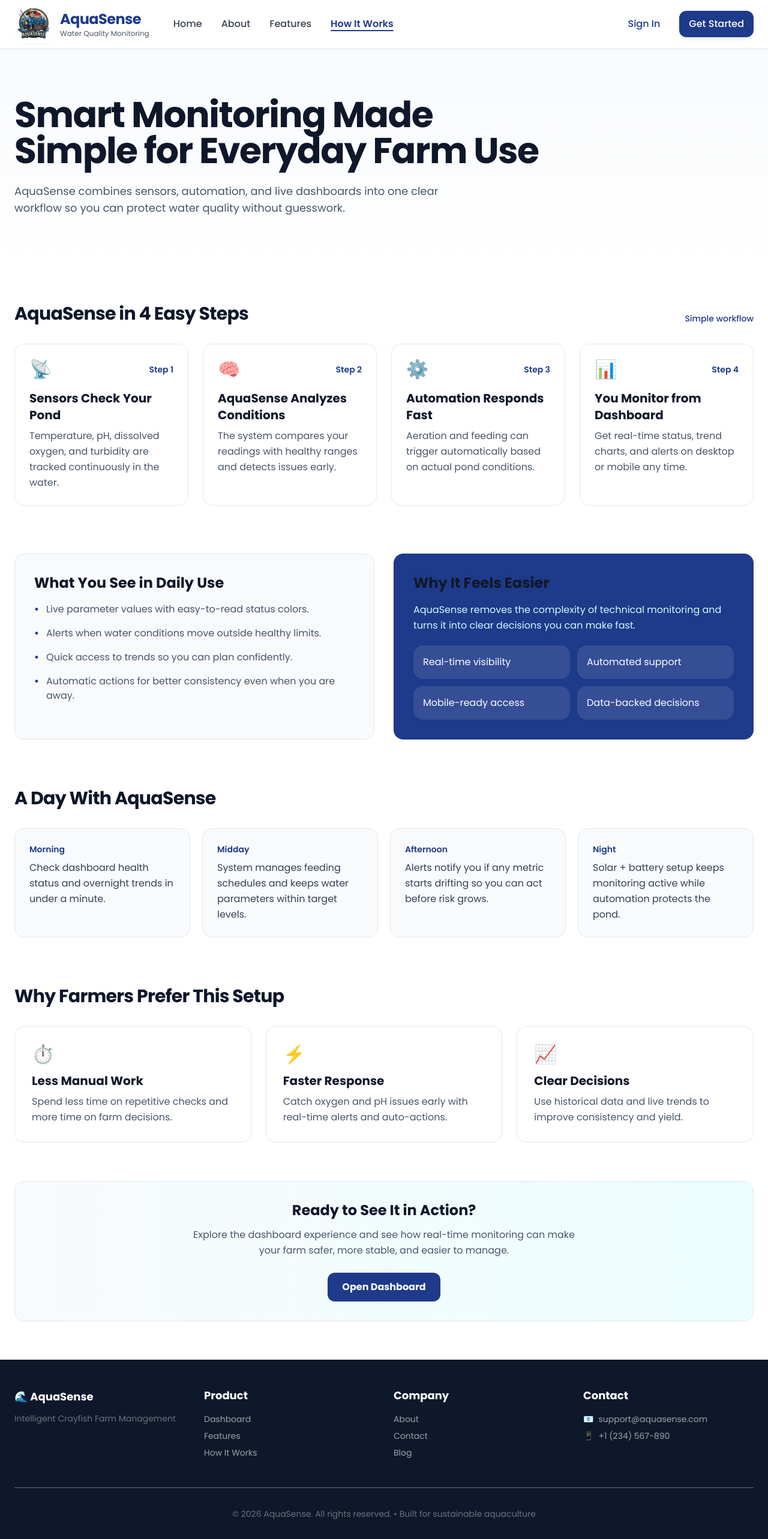
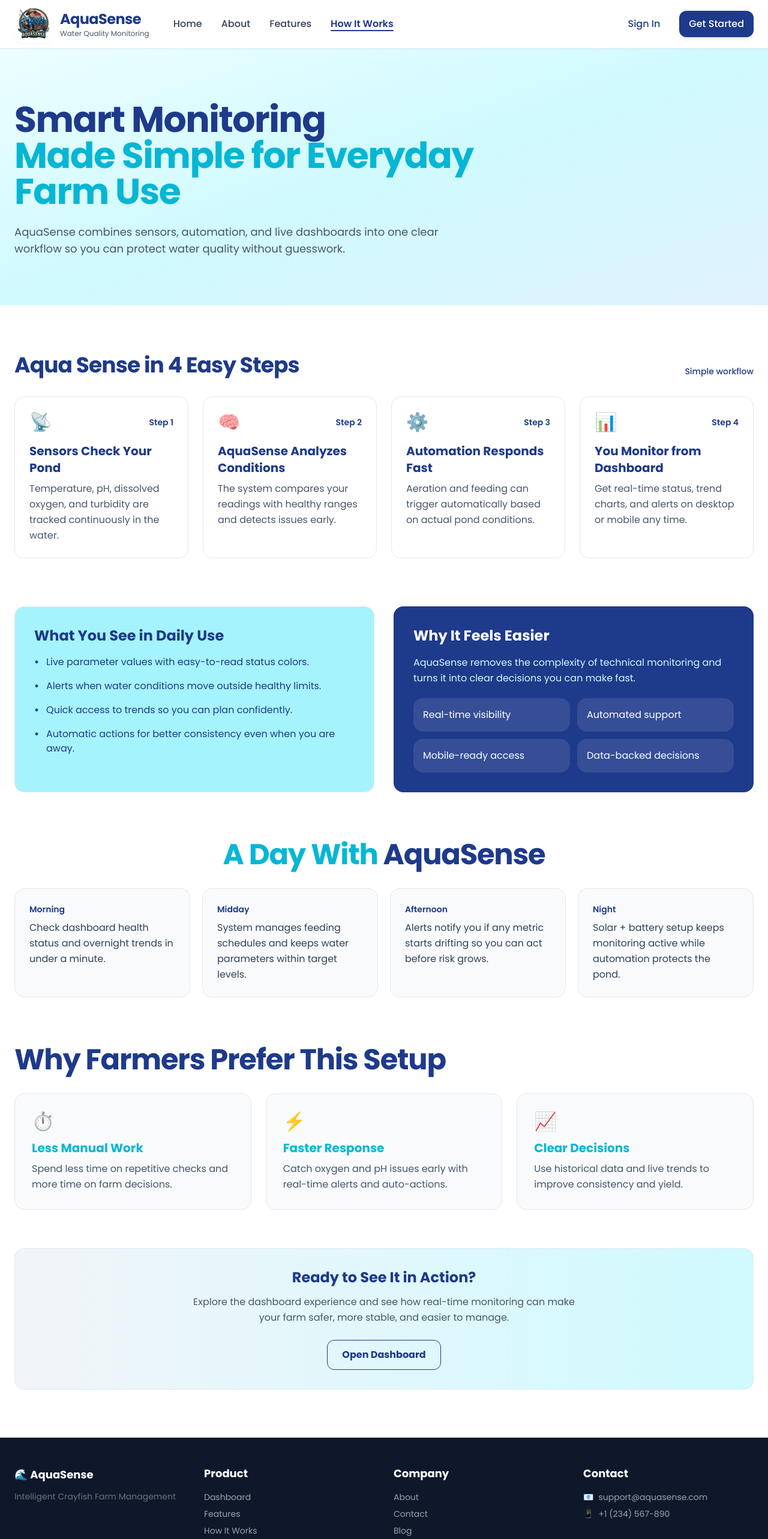
Before and after one commit to jiro0823/AquaSense, a React (Vite) app in the folder Frontend/: page /how-it-works in a window 1280 px wide. Shown: the top 2566 px of the page at 60% size. Built offline with nearby package versions, Linux system fonts and the light colour scheme.

Commit message:
feat(ui): improve dashboard, landing, HowitWork, About  and auth pages UI

```diff
--- a/Frontend/src/components/WaterQuality/Dashboard.tsx
+++ b/Frontend/src/components/WaterQuality/Dashboard.tsx
@@ -72,9 +72,13 @@
 
   // Periodic health check for backend connectivity
   useEffect(() => {
+    const apiBase = (import.meta as ImportMeta & { env?: Record<string, string | undefined> }).env
+      ?.VITE_API_URL || 'http://localhost:5000/api/v1';
+    const healthUrl = `${apiBase.replace(/\/api\/v\d+\/?$/, '')}/health`;
+
     const checkBackendHealth = async () => {
       try {
-        const response = await fetch('http://localhost:5000/health', {
+        const response = await fetch(healthUrl, {
           signal: AbortSignal.timeout(3000),
         });
         // Health check is just for logging - WebSocket connection is what matters
--- a/Frontend/src/pages/AboutPage.tsx
+++ b/Frontend/src/pages/AboutPage.tsx
@@ -13,7 +13,7 @@
       <Navigation />
 
       {/* Hero Section */}
-      <section className="px-4 py-16 bg-gradient-to-br from-blue-50 via-white to-cyan-50 sm:px-6 sm:py-20">
+       <section className="relative px-4 py-16 overflow-hidden bg-gradient-to-br from-cyan-50 via-cyan-100 to-sky-100 sm:px-6 sm:py-20">
         <div className="mx-auto max-w-7xl">
           <div className="grid items-center grid-cols-1 gap-12 md:grid-cols-2">
             {/* Left Side - Text */}
--- a/Frontend/src/pages/HowItWorksPage.tsx
+++ b/Frontend/src/pages/HowItWorksPage.tsx
@@ -67,10 +67,10 @@
     <div className="min-h-screen bg-white">
       <Navigation />
 
-      <section className="px-4 py-16 bg-gradient-to-b from-slate-50 to-white sm:px-6 sm:py-20">
+      <section className="relative px-4 py-16 overflow-hidden bg-gradient-to-br from-cyan-50 via-cyan-100 to-sky-100 sm:px-6 sm:py-20">
         <div className="mx-auto max-w-7xl">
-          <h1 className="max-w-4xl mb-6 text-4xl font-bold text-slate-900 sm:text-5xl md:text-6xl">
-            Smart Monitoring Made Simple for Everyday Farm Use
+          <h1 className="max-w-4xl mb-6 text-4xl font-bold text-cyan-500 sm:text-5xl md:text-6xl">
+            <span className="block mt-2 text-primary">Smart Monitoring</span> Made Simple for Everyday Farm Use
           </h1>
           <p className="max-w-3xl text-base text-slate-600 sm:text-lg">
             AquaSense combines sensors, automation, and live dashboards into one clear workflow so you can protect water quality without guesswork.
@@ -78,10 +78,10 @@
         </div>
       </section>
 
-      <div className="px-4 py-16 mx-auto max-w-7xl sm:px-6">
+      <div className="px-4 py-20 mx-auto max-w-7xl sm:px-6">
         <section className="mb-20">
           <div className="flex items-end justify-between mb-8">
-            <h2 className="text-3xl font-bold text-slate-900">AquaSense in 4 Easy Steps</h2>
+            <h2 className="text-4xl font-bold text-primary">Aqua Sense in 4 Easy Steps</h2>
             <span className="hidden text-sm font-medium md:block text-primary">Simple workflow</span>
           </div>
           <div className="grid grid-cols-1 gap-6 md:grid-cols-2 xl:grid-cols-4">
@@ -91,7 +91,7 @@
                   <span className="text-3xl">{step.icon}</span>
                   <span className="text-sm font-semibold text-primary">Step {index + 1}</span>
                 </div>
-                <h3 className="mb-2 text-xl font-bold text-slate-900">{step.title}</h3>
+                <h3 className="mb-2 text-xl font-bold text-primary">{step.title}</h3>
                 <p className="text-slate-600">{step.text}</p>
               </article>
             ))}
@@ -99,9 +99,9 @@
         </section>
 
         <section className="grid grid-cols-1 gap-8 mb-20 md:grid-cols-2">
-          <div className="p-8 border rounded-2xl bg-slate-50 border-slate-200">
-            <h3 className="mb-4 text-2xl font-bold text-slate-900">What You See in Daily Use</h3>
-            <ul className="space-y-4 text-slate-600">
+          <div className="p-8 border rounded-2xl bg-cyan-200 border-slate-200">
+            <h3 className="mb-4 text-2xl font-bold text-primary">What You See in Daily Use</h3>
+            <ul className="space-y-4 text-primary">
               <li className="flex gap-3"><span className="font-bold text-primary">•</span> Live parameter values with easy-to-read status colors.</li>
               <li className="flex gap-3"><span className="font-bold text-primary">•</span> Alerts when water conditions move outside healthy limits.</li>
               <li className="flex gap-3"><span className="font-bold text-primary">•</span> Quick access to trends so you can plan confidently.</li>
@@ -109,7 +109,7 @@
             </ul>
           </div>
           <div className="p-8 text-white border rounded-2xl bg-primary border-primary/30">
-            <h3 className="mb-4 text-2xl font-bold">Why It Feels Easier</h3>
+            <h3 className="mb-4 text-2xl font-bold text-white">Why It Feels Easier</h3>
             <p className="mb-5 text-cyan-100">
               AquaSense removes the complexity of technical monitoring and turns it into clear decisions you can make fast.
             </p>
@@ -123,7 +123,7 @@
         </section>
 
         <section className="mb-20">
-          <h2 className="mb-8 text-3xl font-bold text-slate-900">A Day With AquaSense</h2>
+          <h2 className="mb-8 text-5xl font-bold text-center text-cyan-500">A Day With <span className="text-primary">AquaSense</span></h2>
           <div className="grid grid-cols-1 gap-5 md:grid-cols-2 xl:grid-cols-4">
             {dailyFlow.map((item) => (
               <article key={item.time} className="p-6 border rounded-2xl bg-slate-50 border-slate-200">
@@ -135,29 +135,30 @@
         </section>
 
         <section>
-          <h2 className="mb-8 text-3xl font-bold text-slate-900">Why Farmers Prefer This Setup</h2>
+          <h2 className="mb-8 text-5xl font-bold text-primary">Why Farmers Prefer This Setup</h2>
           <div className="grid grid-cols-1 gap-6 md:grid-cols-3">
             {highlights.map((item) => (
-              <article key={item.title} className="transition bg-white border p-7 rounded-2xl border-slate-200 hover:border-primary hover:shadow-md">
+              <article key={item.title} className="transition border bg-slate-50 p-7 rounded-2xl border-slate-200 hover:border-primary hover:shadow-md"
+>
                 <div className="mb-3 text-3xl">{item.icon}</div>
-                <h3 className="mb-2 text-xl font-bold text-slate-900">{item.title}</h3>
+                <h3 className="mb-2 text-xl font-bold text-cyan-500">{item.title}</h3>
                 <p className="text-slate-600">{item.text}</p>
               </article>
             ))}
           </div>
         </section>
 
-        <section className="p-8 mt-16 text-center border rounded-2xl bg-gradient-to-r from-slate-50 to-cyan-50 border-slate-200">
-          <h3 className="mb-3 text-2xl font-bold text-slate-900">Ready to See It in Action?</h3>
+        <section className="p-8 mt-16 text-center border rounded-2xl bg-gradient-to-r from-slate-100 to-cyan-100 border-slate-200">
+          <h3 className="mb-3 text-2xl font-bold text-primary">Ready to See It in Action?</h3>
           <p className="max-w-2xl mx-auto mb-6 text-slate-600">
             Explore the dashboard experience and see how real-time monitoring can make your farm safer, more stable, and easier to manage.
           </p>
           <a
-            href="/dashboard"
-            className="inline-block px-6 py-3 font-bold text-white transition rounded-lg bg-primary hover:brightness-95"
-          >
-            Open Dashboard
-          </a>
+  href="/dashboard"
+  className="inline-block px-6 py-3 font-bold transition border rounded-lg border-primary text-primary hover:bg-primary hover:text-white"
+>
+  Open Dashboard
+</a>
         </section>
       </div>
 
--- a/Frontend/src/pages/LoginPage.tsx
+++ b/Frontend/src/pages/LoginPage.tsx
@@ -10,13 +10,16 @@
   const [showPassword, setShowPassword] = useState(false);
   const navigate = useNavigate();
 
+  const apiBase = (import.meta as ImportMeta & { env?: Record<string, string | undefined> }).env
+    ?.VITE_API_URL || 'http://localhost:5000/api/v1';
+
   const handleSubmit = async (e: React.FormEvent) => {
     e.preventDefault();
     setLoading(true);
     setError(null);
 
     try {
-      const response = await fetch('http://localhost:5000/api/v1/auth/login', {
+      const response = await fetch(`${apiBase.replace(/\/+$/, '')}/auth/login`, {
         method: 'POST',
         headers: {
           'Content-Type': 'application/json',
@@ -44,7 +47,7 @@
         setError(data.message || 'Login failed');
       }
     } catch (err) {
-      setError('Failed to connect to backend. Make sure it is running on port 5000.');
+      setError(`Failed to connect to backend. Make sure it is running at ${apiBase}.`);
     } finally {
       setLoading(false);
     }
```
Also changed, not shown: Frontend/src/pages/LandingPage.tsx (+33 -15 lines).
